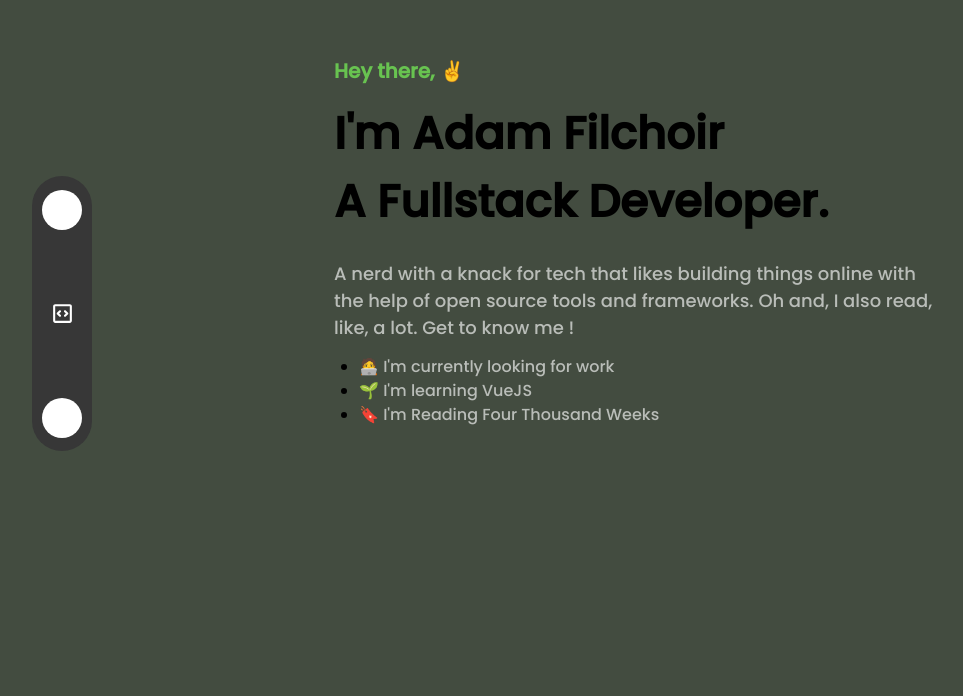
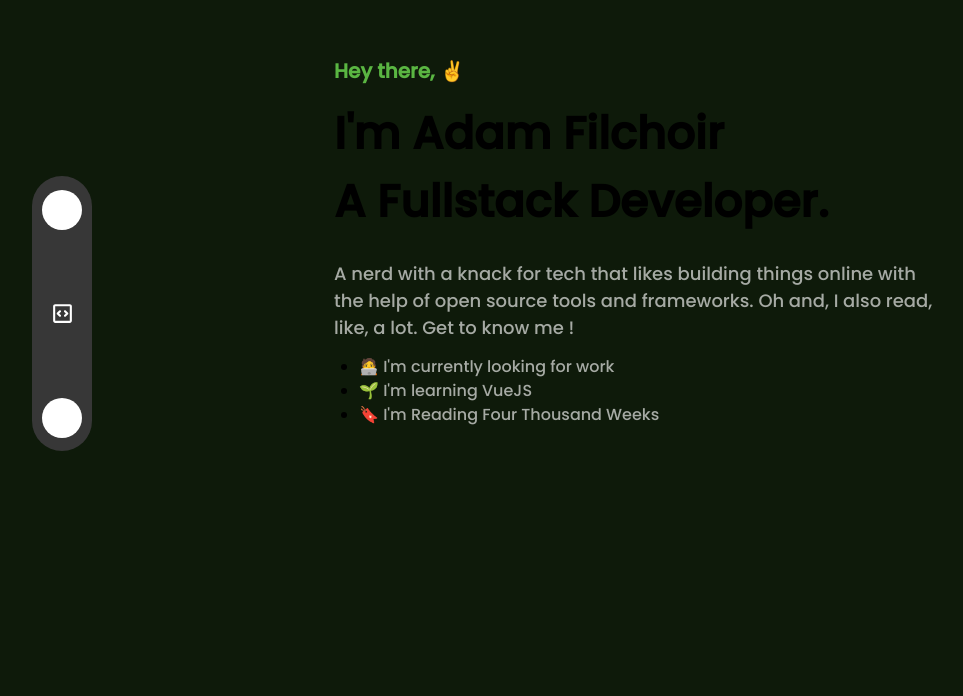
Before and after one commit to AdamFilch/Portfolio, a Vue app: page / in a window 1280 px wide. Shown: the part 104-800 px from the top of the page, without its empty margins (6-969 px from the left). Built offline with nearby package versions, Linux system fonts and the light colour scheme; some icons are missing.

Commit message:
Color Decider Technologies

```diff
--- a/src/assets/style.css
+++ b/src/assets/style.css
@@ -2,7 +2,7 @@
   font-family: Poppins, sans-serif;
 
   color-scheme: light dark;
-  background-color: rgba(14, 25, 10, 0.777);
+  background-color: rgba(14, 26, 10, 1);
   /* rgb(14, 26, 14) */
   line-height: 1.5;
   scroll-behavior: smooth;
--- a/src/components/footer/TinyFooter.vue
+++ b/src/components/footer/TinyFooter.vue
@@ -18,7 +18,7 @@
           <p>
             "Power is given to those who
             <span class="footer-highlight"
-              >dare<span v-on:mousemove="mounted()" class="footer-book-tooltip">
+              >dare<span class="footer-book-tooltip">
                 Fyodor Dostoyevsky's, Crime and Punishment
               </span></span
             >
--- a/src/components/hero/HeroLanding.vue
+++ b/src/components/hero/HeroLanding.vue
@@ -112,8 +112,10 @@ import { Icon } from "@iconify/vue";
 
 .hero {
   width: 600px;
+  height: 100vh;
   padding-top: 20vh;
   margin: auto;
+  top: 0;
 }
 
 .contacts ul {
--- a/src/components/technologies/ColorDecider.js
+++ b/src/components/technologies/ColorDecider.js
@@ -1,6 +1,15 @@
+/* eslint-disable valid-jsdoc */
 /**
  * Function: Decide colors for the technologies
  * Input: skill type array
  * OUtput: color in #
  */
-export function colorDecider() {}
+export default function colorDecider(type) {
+  for (const filterItem of filter) {
+    if (type[0] == filterItem.type) {
+      return filterItem.color;
+    }
+  }
+}
+
+import { filter } from "../../lib/myskills.js";
--- a/src/components/technologies/MyTechnologies.vue
+++ b/src/components/technologies/MyTechnologies.vue
@@ -8,7 +8,12 @@
 
     <div class="technologies">
       <ul class="technology-collection">
-        <li class="skill" v-for="skill in skillsData" :key="skill.skill_name">
+        <li
+          class="skill"
+          v-for="skill in skillsData"
+          :key="skill.skill_name"
+          :style="{ color: colorDecider(skill.skill_type) }"
+        >
           {{ skill.skill_name }}
         </li>
       </ul>
@@ -33,6 +38,7 @@
 
 <script setup>
 import { skillsData, filter } from "../../lib/myskills.js";
+import colorDecider from "./ColorDecider.js";
 </script>
 
 <style lang="scss" scoped>
--- a/src/pages/App.vue
+++ b/src/pages/App.vue
@@ -44,6 +44,7 @@ import TinyFooter from "../components/footer/TinyFooter.vue";
 }
 .hero-landing {
   height: 100vh;
+  top: 0;
 }
 
 .footer {
```
